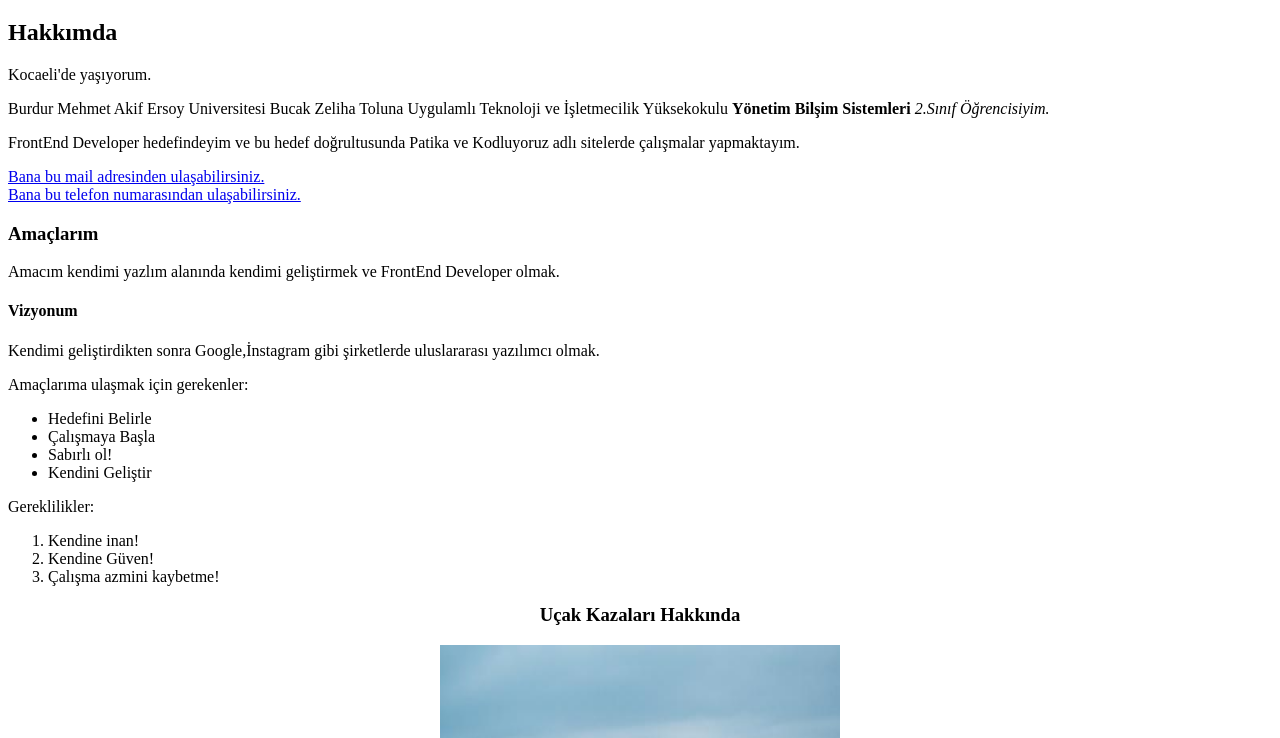
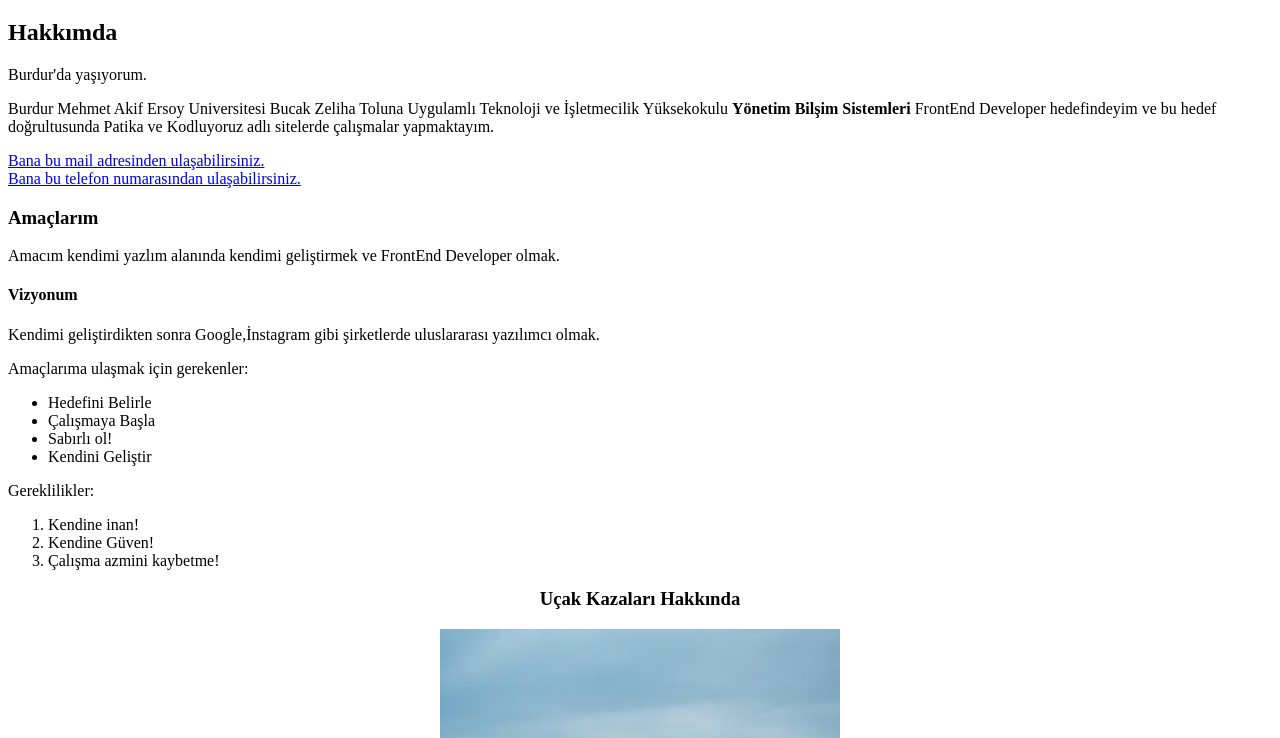
Before and after one commit to KadirARIK/2.html-devi, a plain HTML site: page Patika dev/index.html in a window 1280 px wide. Shown: the part 62-800 px from the top of the page. Drawn offline with Linux system fonts and the light colour scheme.

Commit message:
Update index.html

```diff
--- a/Patika dev/index.html
+++ b/Patika dev/index.html
@@ -10,14 +10,13 @@
 <!--Yazı stili ve yazı boyutu stayle etiketinden değiştirilir-->
 <center><h1 style="font-family: Verdana, Geneva, Tahoma, sans-serif;"> Kadir Arık</h1></center>
 <h2>Hakkımda</h2>
-<p>Kocaeli'de yaşıyorum.</p>
+<p> Burdur'da yaşıyorum.</p>
 <!--Strong etiketi yazıyı kalınlaştırdı. Em etiketi de italik yazı stilidir.-->
-<p>Burdur Mehmet Akif Ersoy Universitesi Bucak Zeliha Toluna Uygulamlı Teknoloji ve İşletmecilik Yüksekokulu <strong> Yönetim Bilşim Sistemleri</strong> <em> 2.Sınıf Öğrencisiyim.</em></p>
-<p>
+<p>Burdur Mehmet Akif Ersoy Universitesi Bucak Zeliha Toluna Uygulamlı Teknoloji ve İşletmecilik Yüksekokulu <strong> Yönetim Bilşim Sistemleri</strong>
  FrontEnd Developer hedefindeyim ve bu hedef doğrultusunda Patika ve Kodluyoruz adlı sitelerde çalışmalar yapmaktayım.
 </p>
 
-<a href="mailto:kadire4141@gmail.com">Bana bu mail adresinden ulaşabilirsiniz.</a></br>
+<a href="mailto:kadire@gmail.com">Bana bu mail adresinden ulaşabilirsiniz.</a></br>
 <a href="tel:05410414141">Bana bu telefon numarasından ulaşabilirsiniz.</a>
 
 
```
